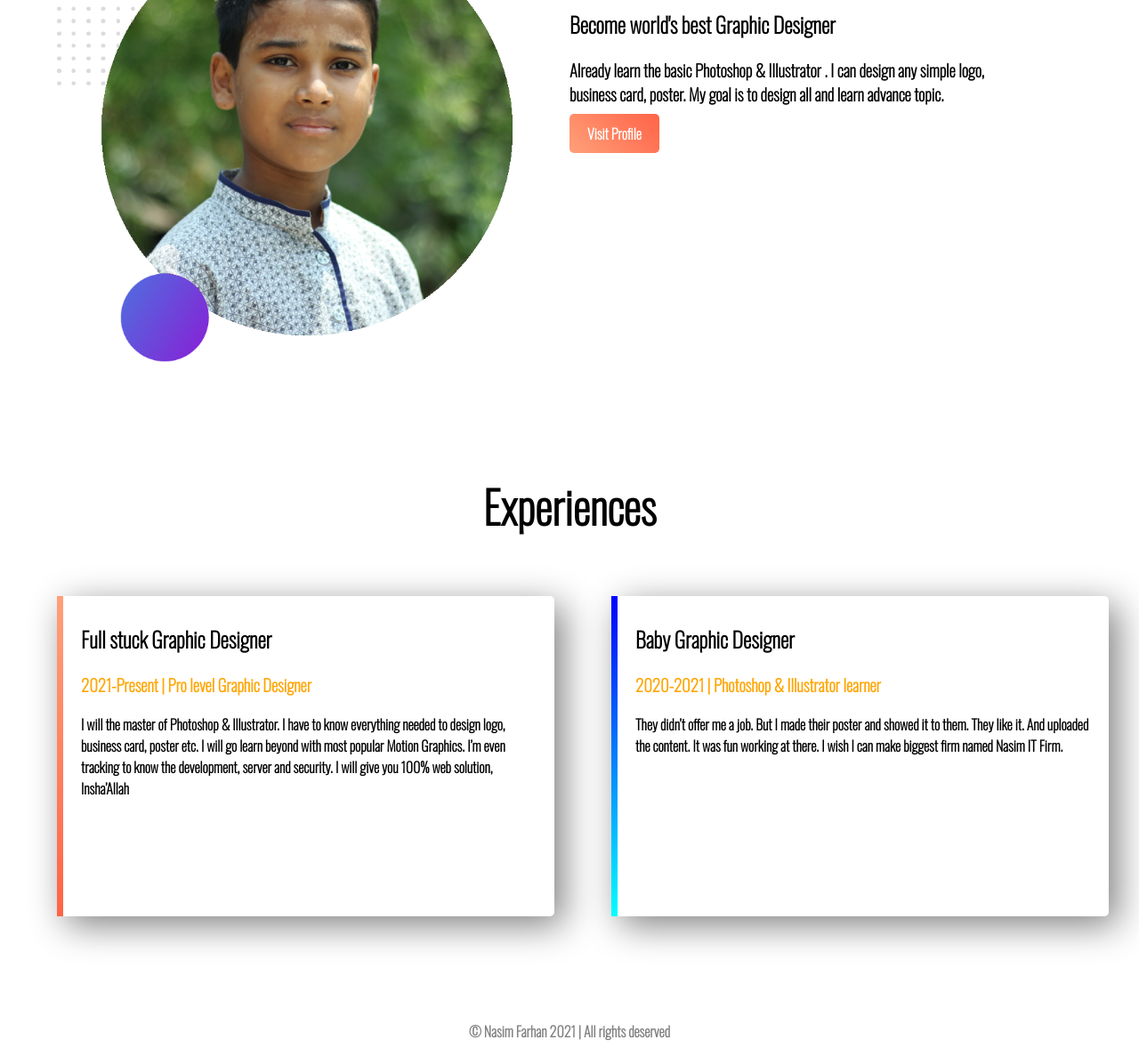
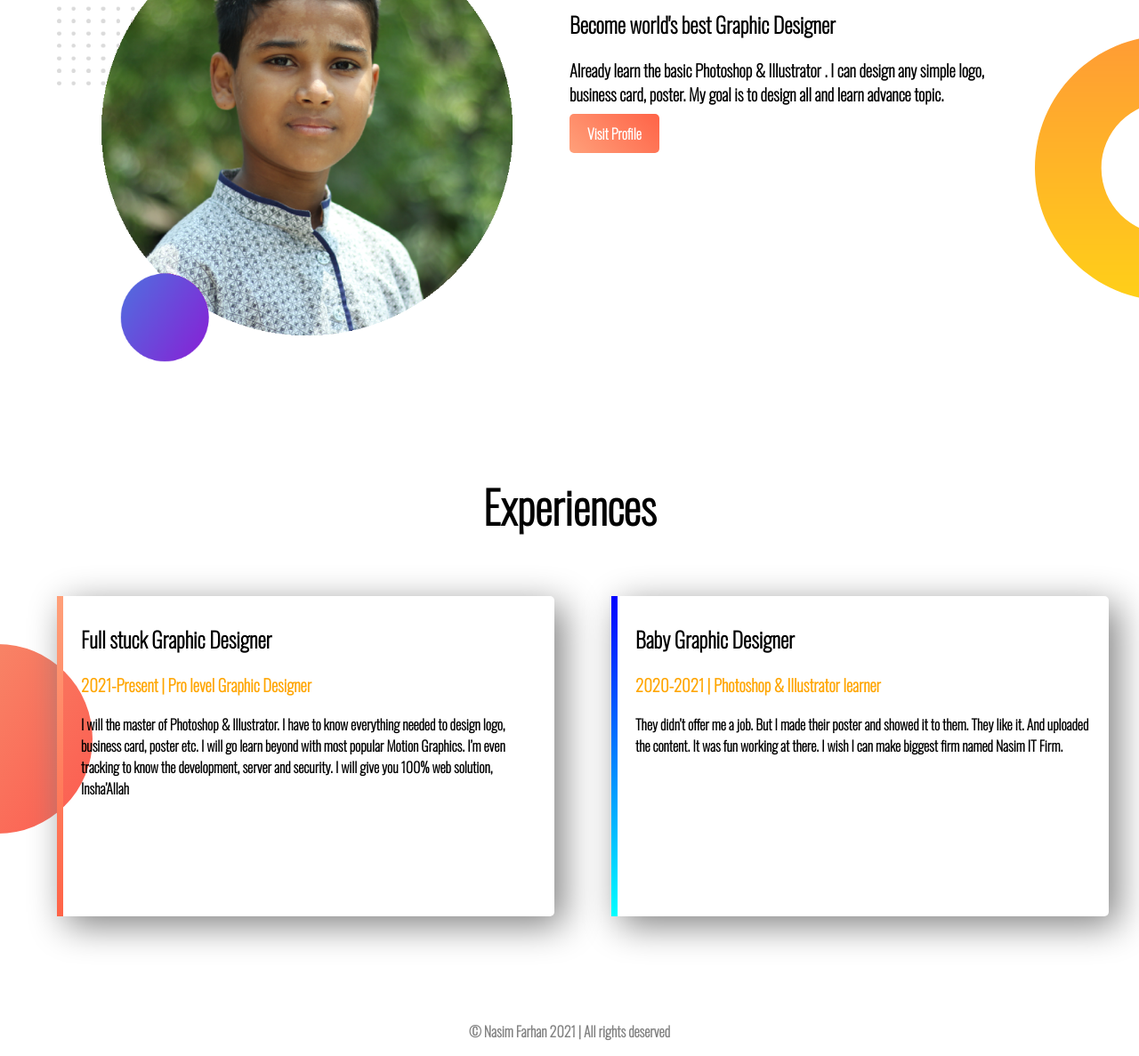
Before and after one commit to Nasim-Farhan/nasim, a plain HTML site: page index.html in a window 1280 px wide. Shown: the part 711-1898 px from the top of the page at 89% size. Drawn offline with nearby package versions, Linux system fonts and the light colour scheme.

Commit message:
bg added

```diff
--- a/style.css
+++ b/style.css
@@ -13,7 +13,7 @@ h1{font-size: 50px;}
 .half-width img {width: 100%;}
 
 .top-banner{
-    background-image: url(images/top-banner.png);
+    background-image: url(top-banner.png);
                     background-repeat: no-repeat;
 
 }
@@ -31,7 +31,7 @@ section{
  }
 
  .middle{
-    background-image: url(images/dream-bg.png);
+    background-image: url(dream-bg.png);
     background-repeat: no-repeat;
     background-position: right;
 
@@ -49,7 +49,7 @@ section{
 }
 
 .bottom{
-    background-image: url(images/exp-bg.png);
+    background-image: url(exp-bg.png);
                     background-repeat: no-repeat;
                     background-position: left;
 
```
